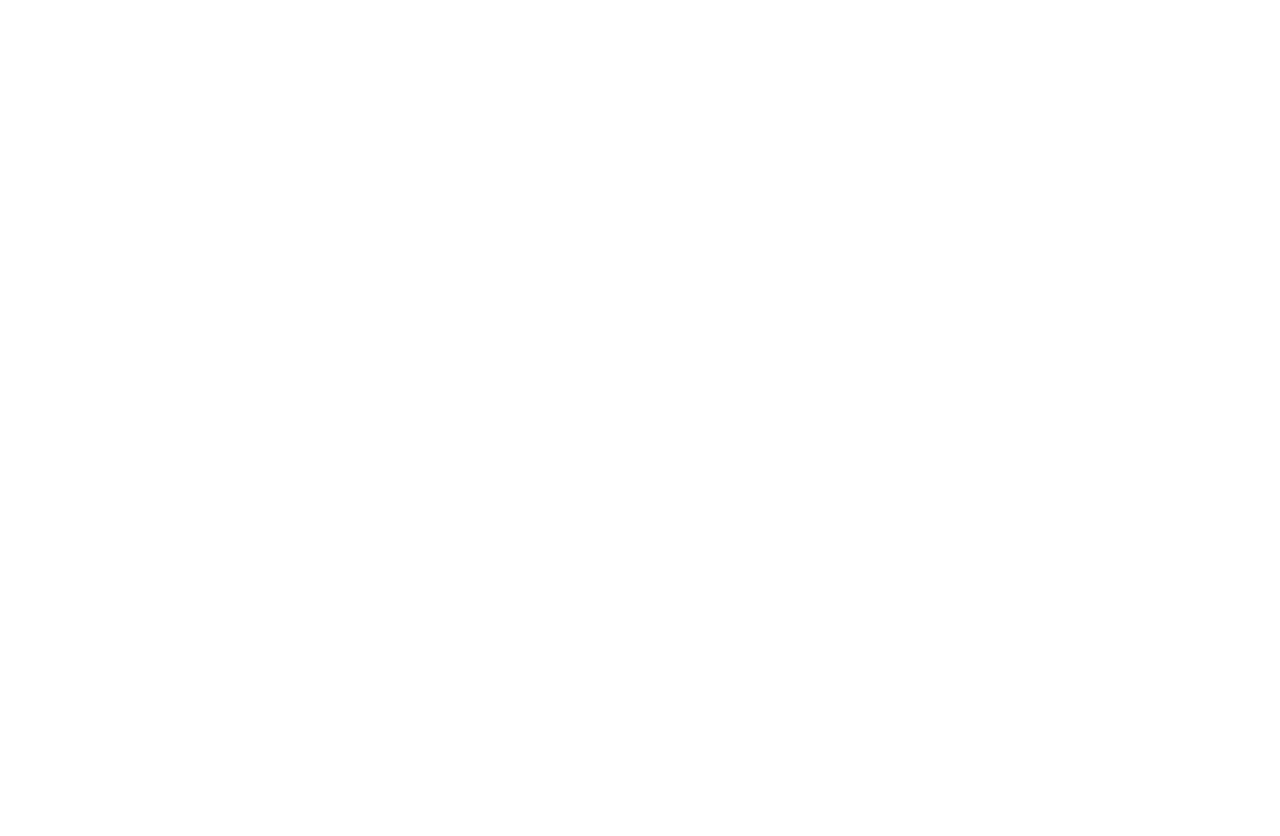
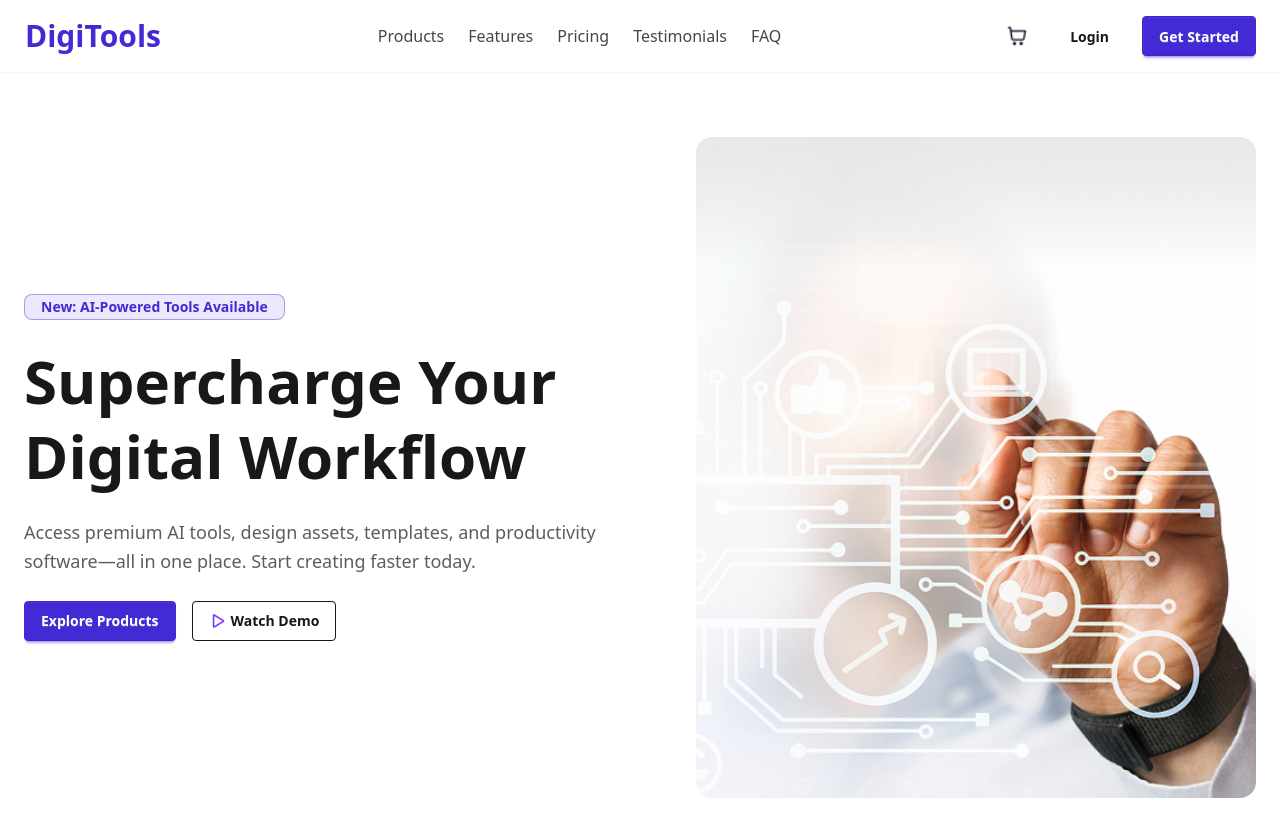
Before and after one commit to SAJNUS/Programming-Hero-Assignment-6, a React (Vite) app: page / in a window 1280 px wide. Shown: the top 836 px of the page. Before the commit the page ends 800 px from the top, so only its background shows below. Built offline with nearby package versions, Linux system fonts and the light colour scheme.

Commit message:
implement navbar and hero section

```diff
--- a/package.json
+++ b/package.json
@@ -17,6 +17,7 @@
   },
   "devDependencies": {
     "@eslint/js": "^9.17.0",
+    "@tailwindcss/vite": "^4.2.2",
     "@types/react": "^18.3.18",
     "@types/react-dom": "^18.3.5",
     "@vitejs/plugin-react": "^4.3.4",
--- /dev/null
+++ b/src/components/Hero.jsx
@@ -0,0 +1,42 @@
+import playIcon from '../../assets/icons/Play.png'
+import bannerImage from '../../assets/icons/banner.png'
+
+function Hero() {
+  return (
+    <section className="bg-base-100">
+      <div className="container mx-auto px-6 py-16">
+        <div className="grid items-center gap-10 md:grid-cols-2">
+          <div className="space-y-6">
+            <div className="badge badge-outline border-primary/40 bg-primary/10 px-4 py-3 text-sm font-semibold text-primary">
+              New: AI-Powered Tools Available
+            </div>
+
+            <h1 className="text-4xl font-bold leading-tight text-base-content md:text-6xl">
+              Supercharge Your Digital Workflow
+            </h1>
+
+            <p className="max-w-xl text-base leading-relaxed text-base-content/70 md:text-lg">
+              Access premium AI tools, design assets, templates, and productivity software—all in one place. Start creating
+              faster today.
+            </p>
+
+            <div className="flex flex-wrap items-center gap-4">
+              <button className="btn btn-primary normal-case text-white">Explore Products</button>
+
+              <button className="btn btn-outline normal-case">
+                <img src={playIcon} alt="Play" className="h-4 w-4" />
+                Watch Demo
+              </button>
+            </div>
+          </div>
+
+          <div className="flex justify-center md:justify-end">
+            <img src={bannerImage} alt="Digital workflow" className="w-full max-w-[560px] rounded-2xl object-cover" />
+          </div>
+        </div>
+      </div>
+    </section>
+  )
+}
+
+export default Hero
--- /dev/null
+++ b/src/components/Navbar.jsx
@@ -0,0 +1,68 @@
+import cartIcon from '../../assets/products/shopping-cart.png'
+
+const navItems = ['Products', 'Features', 'Pricing', 'Testimonials', 'FAQ']
+
+function Navbar() {
+  return (
+    <header className="border-b border-base-200 bg-base-100">
+      <div className="container mx-auto px-6 py-4">
+        <div className="flex items-center justify-between">
+          <button className="btn btn-ghost px-0 text-3xl font-bold normal-case text-primary hover:bg-transparent">
+            DigiTools
+          </button>
+
+          <nav className="hidden items-center gap-6 md:flex">
+            {navItems.map((item) => (
+              <a key={item} href="#" className="text-base font-medium text-base-content/80 transition hover:text-primary">
+                {item}
+              </a>
+            ))}
+          </nav>
+
+          <div className="hidden items-center gap-4 md:flex">
+            <button className="btn btn-ghost btn-circle">
+              <img src={cartIcon} alt="Cart" className="h-5 w-5" />
+            </button>
+            <button className="btn btn-ghost normal-case">Login</button>
+            <button className="btn btn-primary normal-case text-white">Get Started</button>
+          </div>
+
+          <div className="dropdown dropdown-end md:hidden">
+            <div tabIndex={0} role="button" className="btn btn-ghost btn-circle">
+              <svg
+                xmlns="http://www.w3.org/2000/svg"
+                fill="none"
+                viewBox="0 0 24 24"
+                strokeWidth="1.8"
+                stroke="currentColor"
+                className="h-6 w-6"
+              >
+                <path strokeLinecap="round" strokeLinejoin="round" d="M3.75 6.75h16.5m-16.5 5.25h16.5m-16.5 5.25h16.5" />
+              </svg>
+            </div>
+            <ul
+              tabIndex={0}
+              className="menu dropdown-content z-[1] mt-3 w-64 rounded-box border border-base-200 bg-base-100 p-3 shadow"
+            >
+              {navItems.map((item) => (
+                <li key={item}>
+                  <a href="#" className="text-base font-medium text-base-content/80 hover:text-primary">
+                    {item}
+                  </a>
+                </li>
+              ))}
+              <li className="mt-2">
+                <button className="btn btn-ghost w-full justify-start normal-case">Login</button>
+              </li>
+              <li className="mt-1">
+                <button className="btn btn-primary w-full normal-case text-white">Get Started</button>
+              </li>
+            </ul>
+          </div>
+        </div>
+      </div>
+    </header>
+  )
+}
+
+export default Navbar
--- a/src/index.css
+++ b/src/index.css
@@ -1,9 +1,2 @@
 @import "tailwindcss";
 @plugin "daisyui";
-
-@theme {
-  --color-primary: #7c3aed;
-  --color-primary-light: #a78bfa;
-  --color-primary-dark: #5b21b6;
-  --gradient-primary: linear-gradient(135deg, #7c3aed, #a78bfa);
-}
--- a/src/pages/Home.jsx
+++ b/src/pages/Home.jsx
@@ -1,5 +1,13 @@
+import Hero from '../components/Hero'
+import Navbar from '../components/Navbar'
+
 function Home() {
-  return <div></div>
+  return (
+    <div className="min-h-screen bg-white">
+      <Navbar />
+      <Hero />
+    </div>
+  )
 }
 
 export default Home
--- /dev/null
+++ b/tailwind.config.js
@@ -0,0 +1,9 @@
+import daisyui from 'daisyui'
+
+export default {
+  content: ['./index.html', './src/**/*.{js,ts,jsx,tsx}'],
+  theme: {
+    extend: {},
+  },
+  plugins: [daisyui],
+}
--- a/vite.config.js
+++ b/vite.config.js
@@ -1,6 +1,7 @@
 import { defineConfig } from 'vite'
 import react from '@vitejs/plugin-react'
+import tailwindcss from '@tailwindcss/vite'
 
 export default defineConfig({
-  plugins: [react()],
+  plugins: [react(), tailwindcss()],
 })
```
Also changed, not shown: 1 other file (tests, documents, lock files or other folders).
